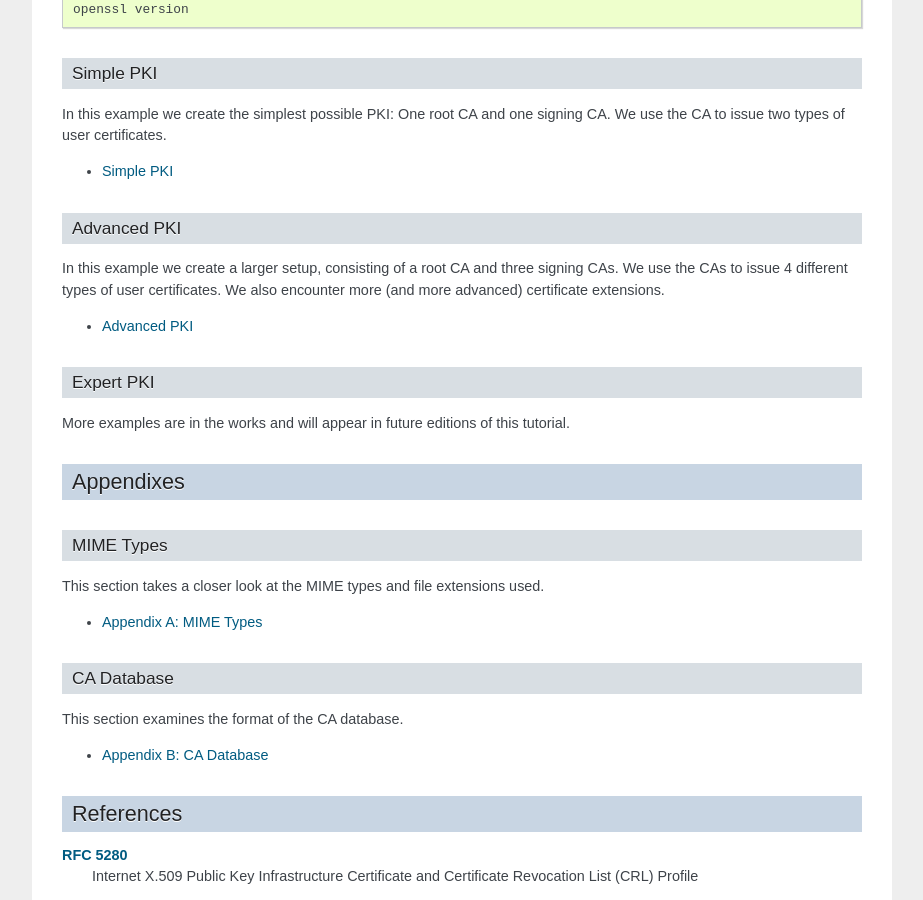
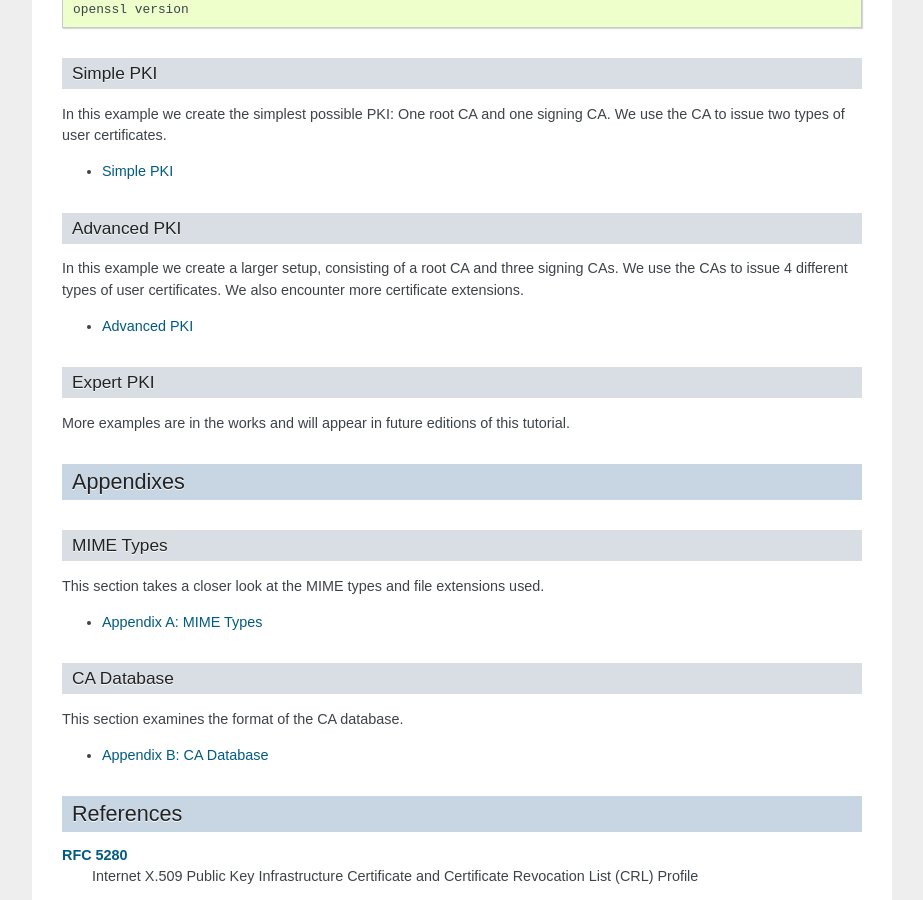
Before and after one commit to mrwiora/pki-tutorial, a Sphinx documentation site: the page built from docs/index.rst, in a window 1280 px wide and 900 px high, scrolled down 2445 px. Shown: the whole window, without its empty margins (218-1141 px from the left). Built offline with Sphinx 7.4.7, drawn with Linux system fonts in a browser that asks for light colours.

Commit message:
Advanced advanced.

```diff
--- a/docs/index.rst
+++ b/docs/index.rst
@@ -157,7 +157,7 @@ Advanced PKI
 In this example we create a larger setup, consisting of a root CA and three
 signing CAs.
 We use the CAs to issue 4 different types of user certificates.
-We also encounter more (and more advanced) certificate extensions.
+We also encounter more certificate extensions.
 
 .. toctree::
    :maxdepth: 1
```
